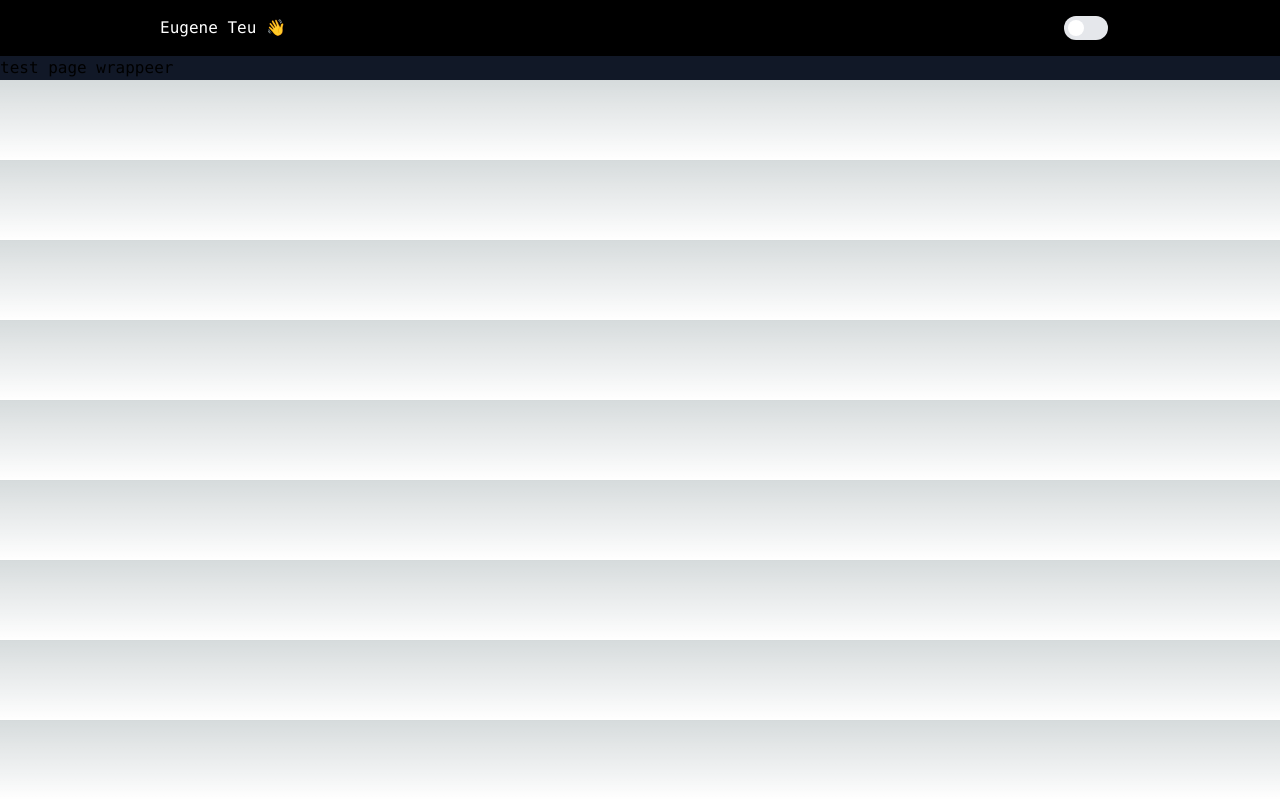
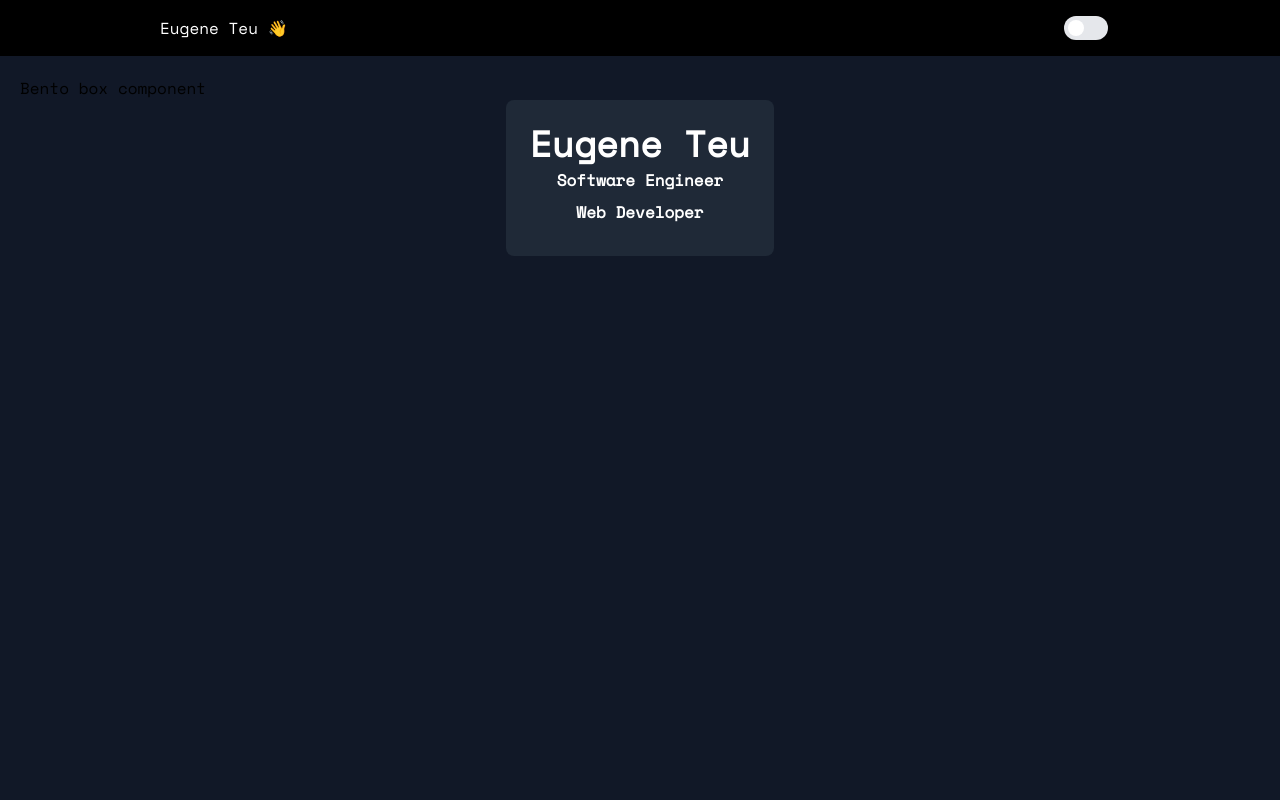
Before and after one commit to EugeneTeu/eugeneteu.github.io, a Next.js app: page /components in a window 1280 px wide. Built offline with nearby package versions, Linux system fonts and the light colour scheme.

Commit message:
change font, add bento box

```diff
--- a/src/components/BentoBox/BentoBox.react.tsx
+++ b/src/components/BentoBox/BentoBox.react.tsx
@@ -4,8 +4,12 @@ type ContainerProps = {
   children: react.ReactElement;
 };
 
-const Container = ({ children }: ContainerProps) => {
-  return <div className="bg-stone-400">{children}</div>;
+const BentoBox = ({ children }: ContainerProps) => {
+  return (
+    <div className="rounded-lg bg-white dark:bg-gray-800 border-solid px-6 py-6 w-fit h-fit">
+      {children}
+    </div>
+  );
 };
 
-export default Container;
+export default BentoBox;
--- a/src/components/PageWrapper.react.tsx
+++ b/src/components/PageWrapper.react.tsx
@@ -1,17 +1,13 @@
-import React from "react";
+import React, { ReactElement } from "react";
 import Header from "./Header.react";
 import { useTheme } from "./context/theme.context";
 
-export default function PageWrapper({
-  children,
-}: {
-  children: React.ReactElement;
-}) {
+export default function PageWrapper({ children }: { children: ReactElement }) {
   const { mode } = useTheme();
 
   return (
     <div className={`${mode}`}>
-      <div className="bg-white dark:bg-gray-900">
+      <div className="bg-white dark:bg-gray-900 min-h-screen">
         <Header />
         {children}
       </div>
--- a/src/components/content/HomePage.react.tsx
+++ b/src/components/content/HomePage.react.tsx
@@ -1,6 +1,7 @@
 import { Fragment, useState } from "react";
 import FadeInWrapper from "../FadeInWrapper.react";
 import Tag from "../Tag.react";
+import BentoBox from "../BentoBox/BentoBox.react";
 
 export default function HomePage() {
   const [clicked, setClicked] = useState<boolean>(false);
@@ -10,34 +11,42 @@ export default function HomePage() {
         <Hero />
       </FadeInWrapper>
       {RoundedAvatar()}
-      <div className={`max-w-5xl mx-5 sm:mx-10 md:mx-auto mt-6`}>
+      <div className={`max-w-5xl mx-5 sm:mx-10 md:mx-auto lg:mx-auto mt-6`}>
+        <div className="lg:max-auto lg:w-fit">
+          <BentoBox>
             <FadeInWrapper>{Intro()}</FadeInWrapper>
+          </BentoBox>
           <Divider />
+          <BentoBox>
             <FadeInWrapper>{Experience()}</FadeInWrapper>
+          </BentoBox>
           <Divider />
+          <BentoBox>
             <FadeInWrapper>{Skills()}</FadeInWrapper>
+          </BentoBox>
           <Divider />
+          <BentoBox>
             <FadeInWrapper>{Socials()}</FadeInWrapper>
+          </BentoBox>
+        </div>
       </div>
     </>
   );
 }
 
 function Divider() {
-  return (
-    <div className="animate-fadeIn my-6 border dark:border-gray-500"></div>
-  );
+  return <div className="animate-fadeIn my-6"></div>;
 }
 
 function Hero() {
   return (
     <>
       <div className={`max-w-5xl mx-5 sm:mx-10 md:mx-auto mt-6`}>
-        <article className="mx-auto prose prose-md  prose-normal dark:prose-invert">
+        <article className="mx-auto prose prose-md prose-normal dark:prose-invert">
           <div className="text-center">
-            <h1 className="mb-0">Eugene Teu</h1>
-            <h4 className="mt-1">Software Engineer</h4>
-            <h4 className="mt-1">Web Developer</h4>
+            <h1 className="mb-1">Eugene Teu</h1>
+            <h3 className="mt-2">Software Engineer</h3>
+            <h3 className="mt-1">Web Developer</h3>
           </div>
         </article>
       </div>
@@ -53,7 +62,6 @@ function Socials() {
   return (
     <article className="prose prose-md lg:prose-xl prose-normal dark:prose-invert">
       <h1>Socials</h1>
-      <p>Connect with me</p>
       <div className="not-prose flex justify-center">
         <a href="https://www.linkedin.com/in/eugeneteu">
           <img alt="linkedin" className="w-16 h-16 mx-2" src="/linkedin.svg" />
--- a/src/pages/_app.tsx
+++ b/src/pages/_app.tsx
@@ -1,6 +1,9 @@
 import "./globals.css";
 import type { AppProps } from "next/app";
 import Head from "next/head";
+import { Space_Mono } from "next/font/google";
+const spaceMono = Space_Mono({ weight: "400", subsets: ["latin"] });
+
 export default function App({ Component, pageProps }: AppProps) {
   return (
     <>
@@ -8,7 +11,9 @@ export default function App({ Component, pageProps }: AppProps) {
         <title>Eugene Teu</title>
         <meta name="viewport" content="width=device-width, initial-scale=1.0" />
       </Head>
-      <Component {...pageProps} />
+      <main className={spaceMono.className}>
+        <Component {...pageProps} />
+      </main>
     </>
   );
 }
--- a/src/pages/components.tsx
+++ b/src/pages/components.tsx
@@ -1,3 +1,5 @@
+import BentoBox from "@/components/BentoBox/BentoBox.react";
+import Container from "@/components/Container.react";
 import PageWrapper from "@/components/PageWrapper.react";
 import Head from "next/head";
 
@@ -9,7 +11,24 @@ export default function Components() {
         <meta name="viewport" content="width=device-width, initial-scale=1.0" />
       </Head>
       <PageWrapper>
-        <>test page wrappeer</>
+        <>
+          <div className="mx-5 mt-5 w-100%">
+            <h1>Bento box component</h1>
+            <div className="mx-auto w-fit">
+              <BentoBox>
+                <>
+                  <article className="mx-auto prose prose-md  prose-normal dark:prose-invert">
+                    <div className="text-center">
+                      <h1 className="mb-0">Eugene Teu</h1>
+                      <h4 className="mt-1">Software Engineer</h4>
+                      <h4 className="mt-1">Web Developer</h4>
+                    </div>
+                  </article>
+                </>
+              </BentoBox>
+            </div>
+          </div>
+        </>
       </PageWrapper>
     </>
   );
--- a/src/pages/index.tsx
+++ b/src/pages/index.tsx
@@ -1,7 +1,7 @@
 import Head from "next/head";
 
 import Image from "next/image";
-import { Inter } from "next/font/google";
+import { Space_Mono } from "next/font/google";
 import styles from "./page.module.css";
 import {
   ThemeContextProvider,
@@ -11,7 +11,7 @@ import Header from "@/components/Header.react";
 import HomePage from "@/components/content/HomePage.react";
 import PageWrapper from "@/components/PageWrapper.react";
 
-const inter = Inter({ subsets: ["latin"] });
+const spaceMono = Space_Mono({ weight: "400", subsets: ["latin"] });
 
 export default function Home() {
   return (
--- a/tailwind.config.js
+++ b/tailwind.config.js
@@ -45,14 +45,7 @@ module.exports = {
           ' ui-monospace, SFMono-Regular, Menlo, Monaco, Consolas, "Liberation Mono", "Courier New", monospace;',
         ],
       },
-      typography: ({ theme }) => ({
-        // normal: {
-        //     css: {
-        //         '--tw-prose-body': theme('colors.white'),
-        //         '--tw-prose-headings': theme('colors.white'),
-        //     },
-        // },
-      }),
+      typography: ({ theme }) => ({}),
     },
   },
   darkMode: "class",
```
Lines whose indentation alone changed are shown as unchanged.
